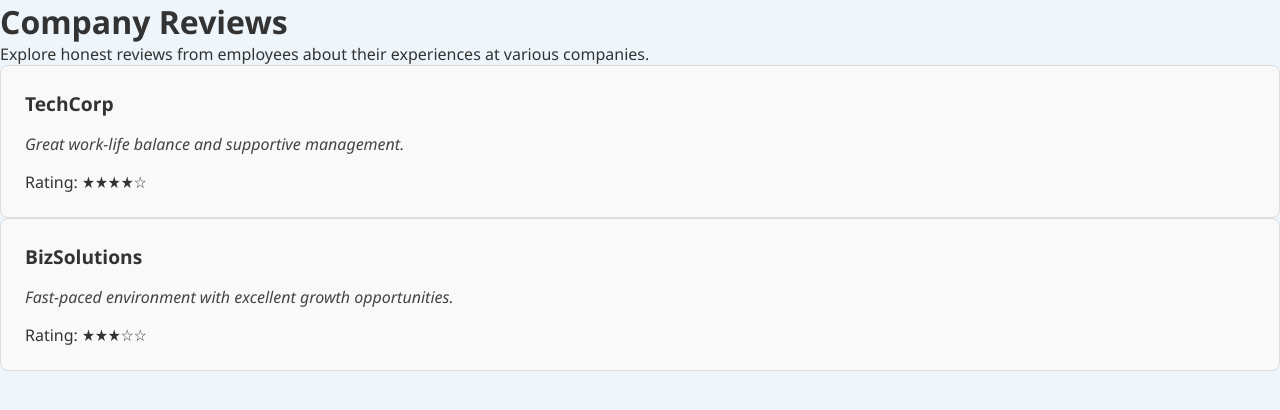
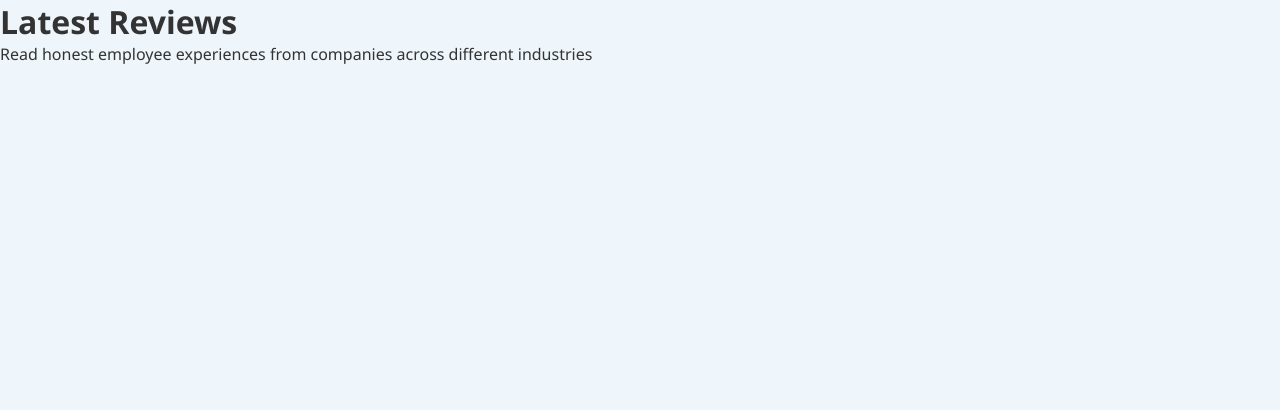
Before and after one commit to ChristineMuchiri/CorpRate, a React (Vite) app in the folder company-review-front/: page /reviews in a window 1280 px wide. Shown: the top 410 px of the page. Built offline with nearby package versions, Linux system fonts and the light colour scheme.

Commit message:
get company reviews

```diff
--- a/company-review-front/src/pages/Reviews.jsx
+++ b/company-review-front/src/pages/Reviews.jsx
@@ -1,24 +1,12 @@
 export default function Reviews() {
   return (
-    <div className="reviews-container fade-in">
-      <h1 className="reviews-title">Company Reviews</h1>
+    <div className="reviews-container">
+      <h1 className="reviews-title">Latest Reviews</h1>
       <p className="reviews-intro">
-        Explore honest reviews from employees about their experiences at various companies.
+        Read honest employee experiences from companies across different industries
       </p>
 
-      <div className="reviews-list slide-in">
-        {/* Example review cards */}
-        <div className="review-card">
-          <h3>TechCorp</h3>
-          <p className="review-text">Great work-life balance and supportive management.</p>
-          <div className="review-rating">Rating: ★★★★☆</div>
-        </div>
-        <div className="review-card">
-          <h3>BizSolutions</h3>
-          <p className="review-text">Fast-paced environment with excellent growth opportunities.</p>
-          <div className="review-rating">Rating: ★★★☆☆</div>
-        </div>
-      </div>
+
     </div>
   );
 }
```
Also changed, not shown: 2 other files (tests, documents, lock files or other folders).
